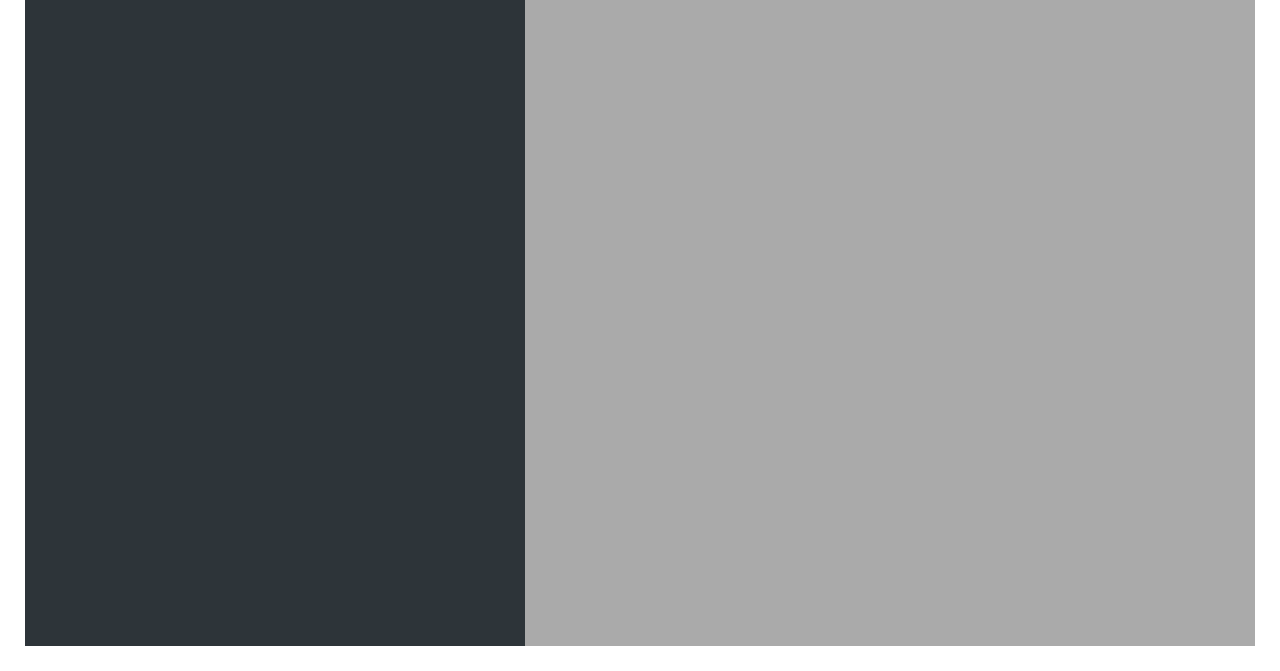
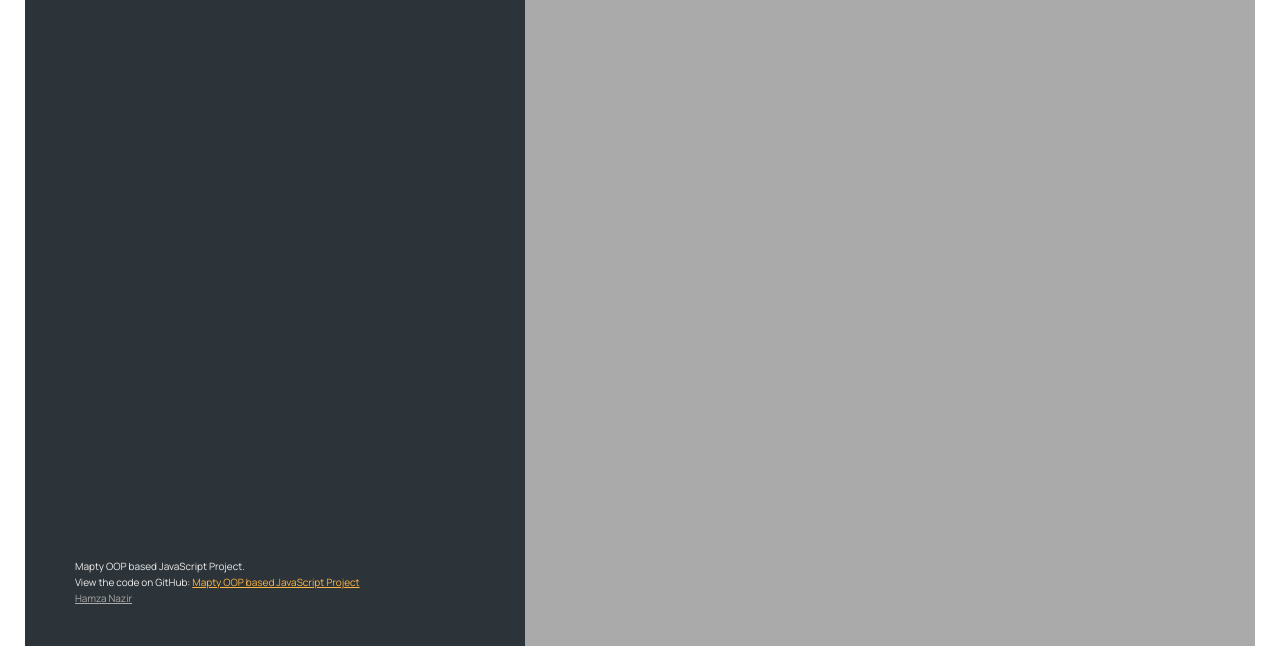
Before and after one commit to hamzanazir27/Mapty-OOP-based-javascript-Project, a plain HTML site: page index.html in a window 1280 px wide. Shown: the part 129-800 px from the top of the page. Drawn offline with nearby package versions, Linux system fonts and the light colour scheme.

Commit message:
adding footer

```diff
--- a/index.html
+++ b/index.html
@@ -117,6 +117,23 @@
           </div>
         </li> -->
       </ul>
+
+      <p>
+
+          <p>Mapty OOP based JavaScript Project. </p>
+          <p>
+            View the code on GitHub:
+            <a href="https://github.com/hamzanazir27/Mapty-OOP-based-javascript-Project" target="_blank">Mapty OOP based JavaScript Project</a>
+          </p>
+
+
+        <a
+          class="twitter-link"
+          target="_blank"
+          href="https://www.linkedin.com/in/hamzanazir1/"
+          >Hamza Nazir</a
+        >
+      </p>
     </div>
 
     <div id="map"></div>
```
Also changed, not shown: 1 other file.
